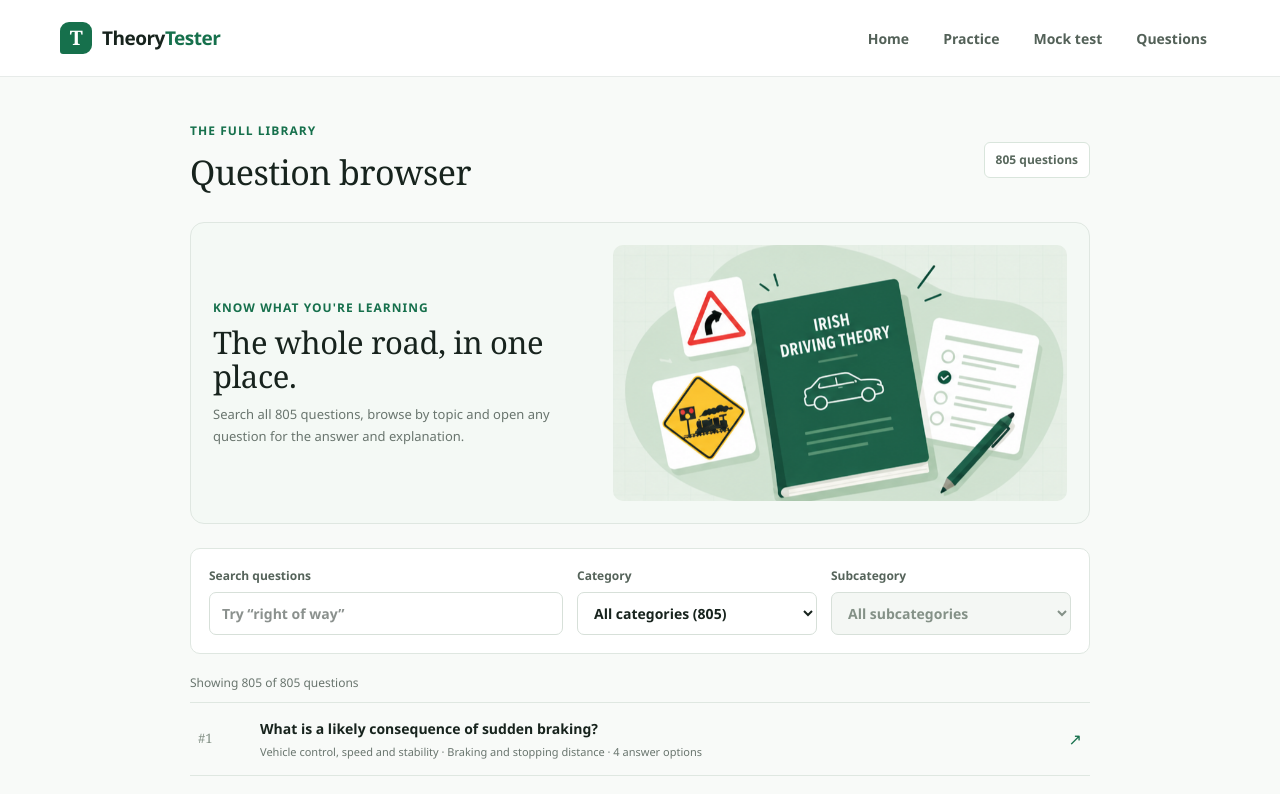
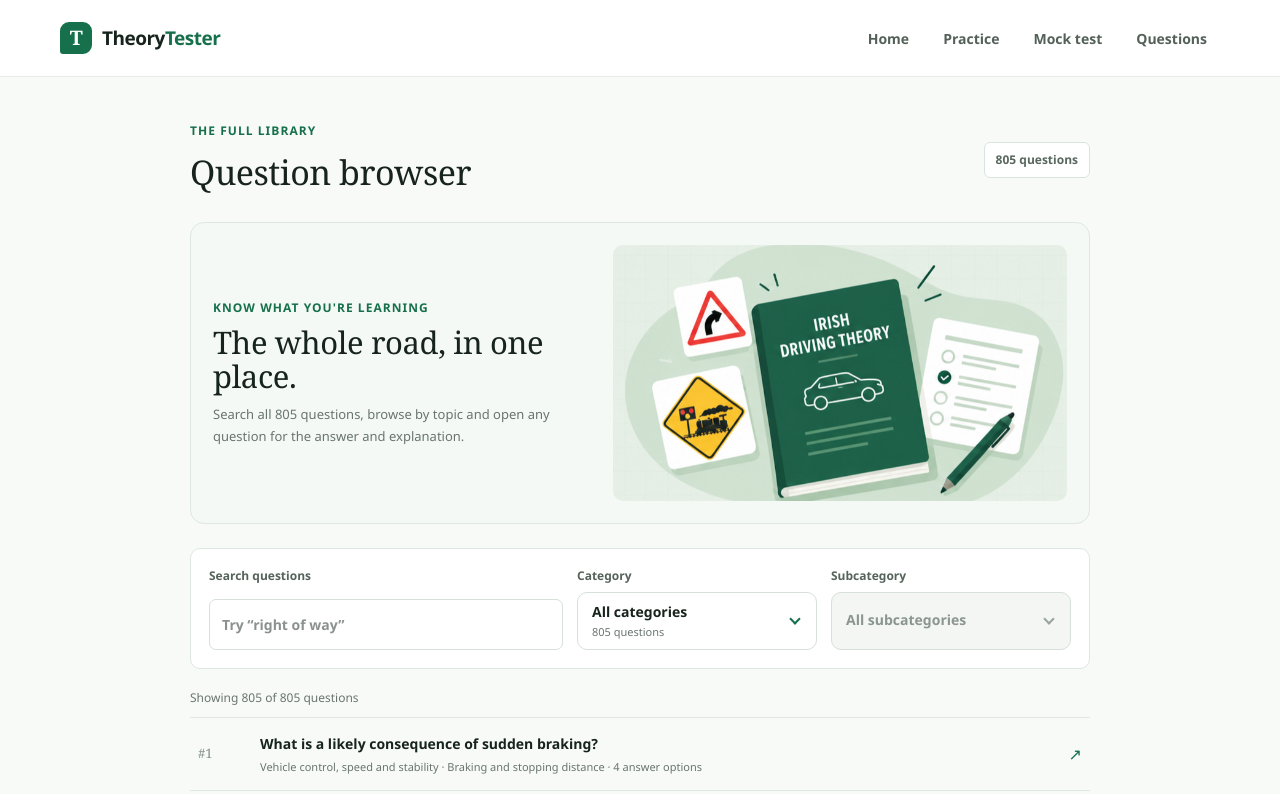
Before and after one commit to cullenry/theory-tester, a Next.js app: page /questions in a window 1280 px wide. Shown: the top 794 px of the page. Built offline with nearby package versions, Linux system fonts and the light colour scheme.

Commit message:
Modernize question library dropdowns

```diff
--- a/src/components/question-browser.tsx
+++ b/src/components/question-browser.tsx
@@ -1,14 +1,110 @@
 "use client";
 
 import Link from "next/link";
-import { useState } from "react";
+import { useEffect, useRef, useState } from "react";
 import { questions } from "@/lib/questions";
 import { taxonomyCategories } from "@/lib/question-taxonomy";
+
+type BrowserPickerOption = {
+  value: string;
+  label: string;
+  count?: number;
+};
+
+function BrowserTopicPicker({
+  label,
+  value,
+  options,
+  disabled = false,
+  open,
+  onOpen,
+  onChange,
+}: {
+  label: string;
+  value: string;
+  options: BrowserPickerOption[];
+  disabled?: boolean;
+  open: boolean;
+  onOpen: () => void;
+  onChange: (value: string) => void;
+}) {
+  const wrapperRef = useRef<HTMLDivElement>(null);
+  const selectedOption = options.find((option) => option.value === value);
+
+  useEffect(() => {
+    if (!open) return;
+
+    const handlePointerDown = (event: PointerEvent) => {
+      if (wrapperRef.current && !wrapperRef.current.contains(event.target as Node)) onOpen();
+    };
+    const handleKeyDown = (event: KeyboardEvent) => {
+      if (event.key === "Escape") onOpen();
+    };
+
+    document.addEventListener("pointerdown", handlePointerDown);
+    document.addEventListener("keydown", handleKeyDown);
+    return () => {
+      document.removeEventListener("pointerdown", handlePointerDown);
+      document.removeEventListener("keydown", handleKeyDown);
+    };
+  }, [open, onOpen]);
+
+  return (
+    <div className="topic-picker browser-topic-picker" ref={wrapperRef}>
+      <span className="topic-picker-label">{label}</span>
+      <button
+        className={`topic-picker-trigger ${open ? "topic-picker-trigger-open" : ""}`}
+        type="button"
+        disabled={disabled}
+        aria-haspopup="listbox"
+        aria-expanded={open}
+        onClick={onOpen}
+      >
+        <span className="topic-picker-trigger-copy">
+          <strong>{selectedOption?.label ?? options[0]?.label}</strong>
+          {selectedOption?.count !== undefined && <small>{selectedOption.count} questions</small>}
+        </span>
+        <span className={`topic-picker-chevron ${open ? "topic-picker-chevron-open" : ""}`} aria-hidden="true" />
+      </button>
+
+      {open && !disabled && (
+        <div className="topic-picker-menu" role="listbox" aria-label={label}>
+          <div className="topic-picker-menu-heading">Choose {label.toLowerCase()}</div>
+          <div className="topic-picker-options">
+            {options.map((option) => {
+              const selected = option.value === value;
+              return (
+                <button
+                  key={option.value}
+                  className={`topic-picker-option ${selected ? "topic-picker-option-selected" : ""}`}
+                  type="button"
+                  role="option"
+                  aria-selected={selected}
+                  onClick={() => {
+                    onChange(option.value);
+                    onOpen();
+                  }}
+                >
+                  <span className="topic-picker-checkbox" aria-hidden="true">{selected ? "✓" : ""}</span>
+                  <span className="topic-picker-option-copy">
+                    <strong>{option.label}</strong>
+                    {option.count !== undefined && <small>{option.count} questions</small>}
+                  </span>
+                </button>
+              );
+            })}
+          </div>
+        </div>
+      )}
+    </div>
+  );
+}
 
 export function QuestionBrowser() {
   const [search, setSearch] = useState("");
   const [category, setCategory] = useState("all");
   const [subcategory, setSubcategory] = useState("all");
+  const [openPicker, setOpenPicker] = useState<"category" | "subcategory" | null>(null);
   const selectedCategory = taxonomyCategories.find((item) => item.name === category);
   const term = search.trim().toLocaleLowerCase();
   const filtered = questions.filter((question) =>
@@ -19,8 +115,29 @@ export function QuestionBrowser() {
   return <>
     <div className="browser-controls">
       <label className="search-label">Search questions<input type="search" value={search} onChange={(event) => setSearch(event.target.value)} placeholder="Try “right of way”" /></label>
-      <label className="category-label">Category<select value={category} onChange={(event) => { setCategory(event.target.value); setSubcategory("all"); }}><option value="all">All categories ({questions.length})</option>{taxonomyCategories.map((item) => <option value={item.name} key={item.name}>{item.name} ({item.count})</option>)}</select></label>
-      <label className="category-label">Subcategory<select value={subcategory} disabled={!selectedCategory} onChange={(event) => setSubcategory(event.target.value)}><option value="all">All subcategories{selectedCategory ? ` (${selectedCategory.count})` : ""}</option>{selectedCategory?.subcategories.map((item) => <option value={item.name} key={item.name}>{item.name} ({item.count})</option>)}</select></label>
+      <BrowserTopicPicker
+        label="Category"
+        value={category}
+        open={openPicker === "category"}
+        onOpen={() => setOpenPicker((current) => current === "category" ? null : "category")}
+        onChange={(value) => { setCategory(value); setSubcategory("all"); }}
+        options={[
+          { value: "all", label: "All categories", count: questions.length },
+          ...taxonomyCategories.map((item) => ({ value: item.name, label: item.name, count: item.count })),
+        ]}
+      />
+      <BrowserTopicPicker
+        label="Subcategory"
+        value={subcategory}
+        disabled={!selectedCategory}
+        open={openPicker === "subcategory"}
+        onOpen={() => setOpenPicker((current) => current === "subcategory" ? null : "subcategory")}
+        onChange={setSubcategory}
+        options={[
+          { value: "all", label: "All subcategories", count: selectedCategory?.count },
+          ...(selectedCategory?.subcategories.map((item) => ({ value: item.name, label: item.name, count: item.count })) ?? []),
+        ]}
+      />
     </div>
     <p className="result-count" aria-live="polite">Showing {filtered.length} of {questions.length} questions</p>
     {filtered.length ? <div className="question-list">{filtered.map((question) => <Link className="question-list-row" href={`/questions/${question.id}`} key={question.id}><span className="question-list-id">#{question.id}</span><span className="question-list-copy"><strong>{question.question}</strong><small>{question.taxonomy.category ? `${question.taxonomy.category} · ${question.taxonomy.subcategory}` : "Uncategorized"} · {question.answers.length} answer options</small></span><span className="row-arrow" aria-hidden="true">↗</span></Link>)}</div> : <div className="empty-state"><h2>No questions found</h2><p>Try another search or choose a different category.</p></div>}
```
